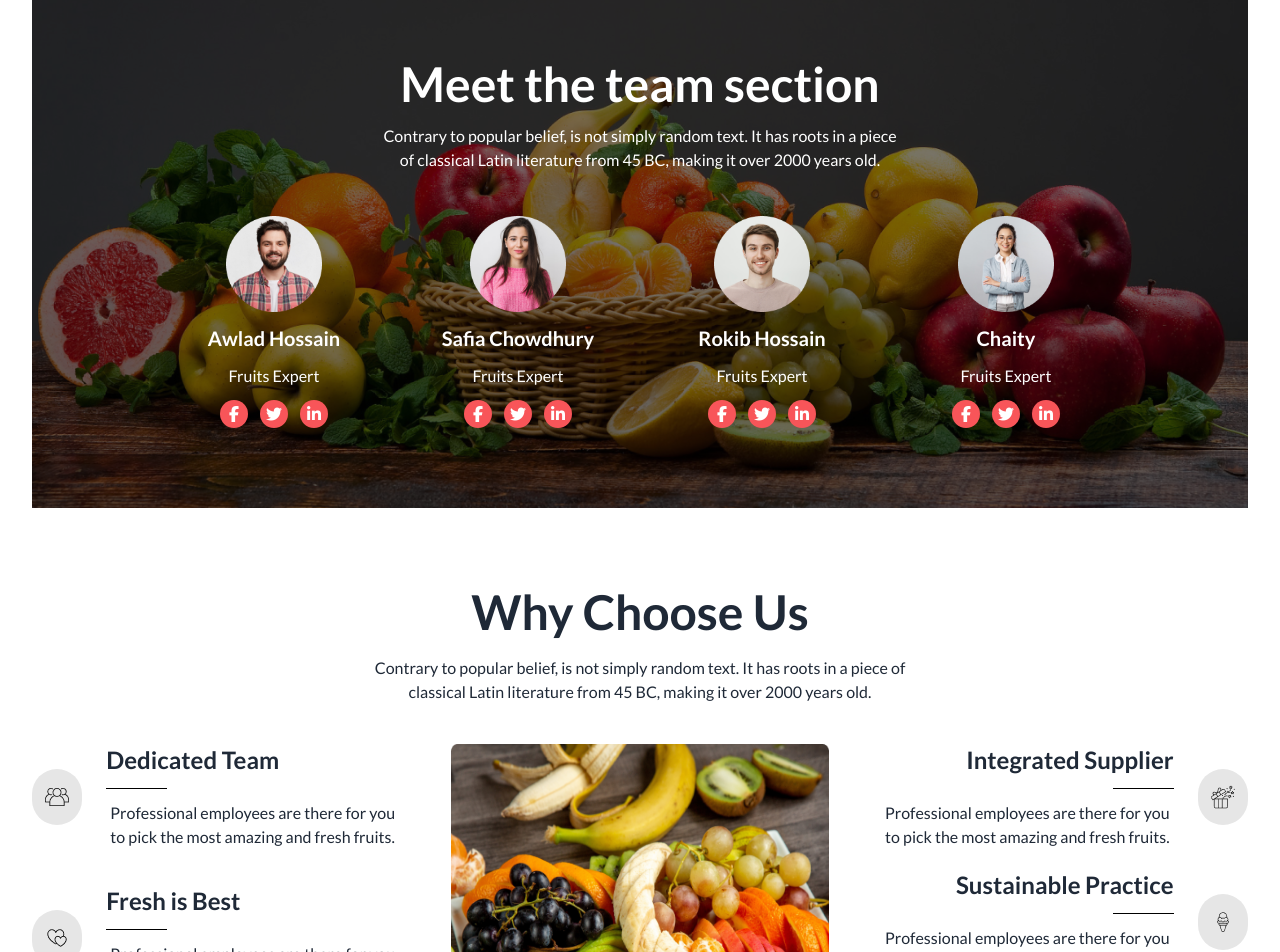
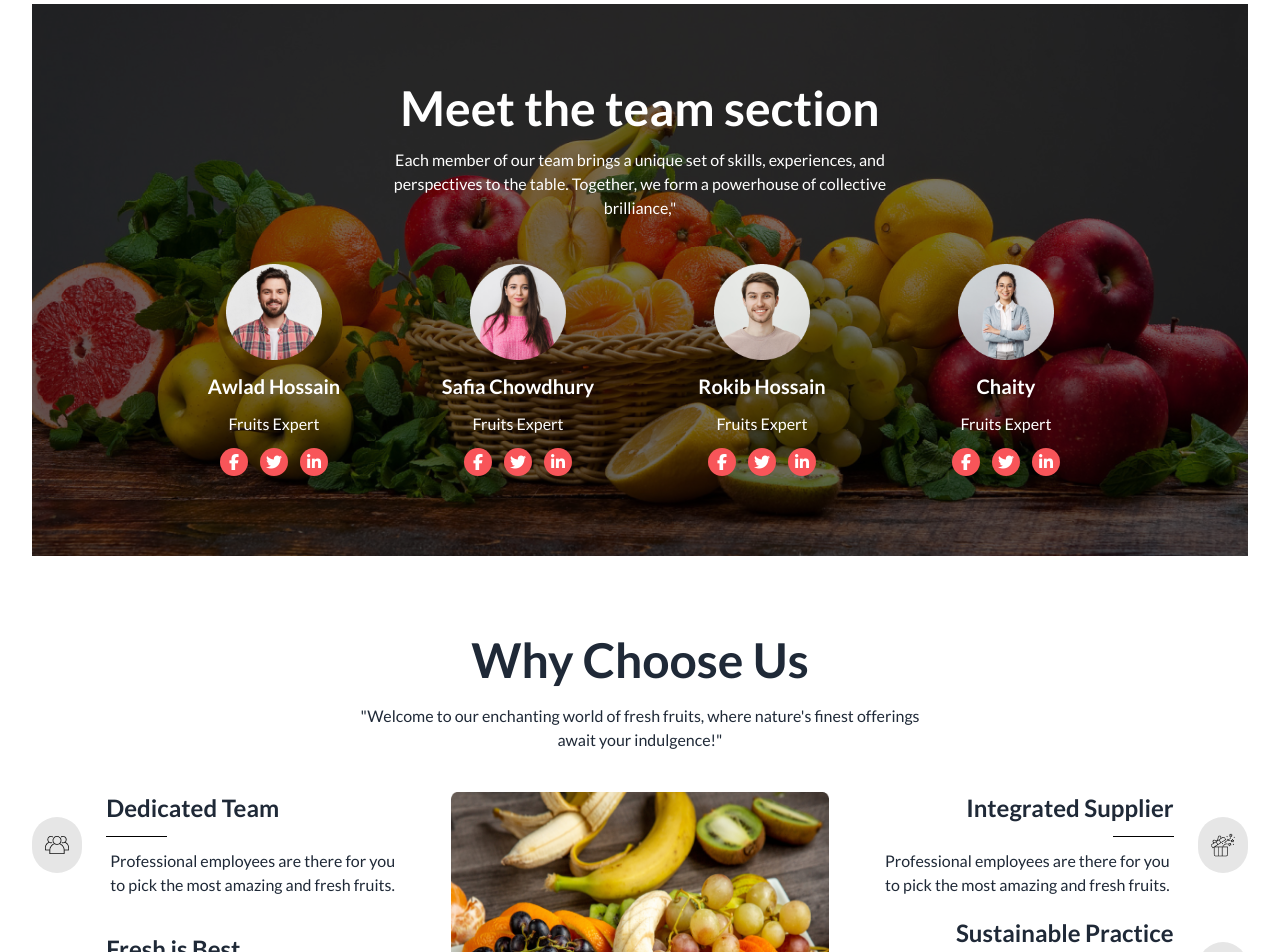
Before and after one commit to Mdforidulislam/fruit-brust, a plain HTML site: page index.html in a window 1280 px wide. Shown: the part 1720-2672 px from the top of the page. Drawn offline with nearby package versions, Linux system fonts and the light colour scheme.

Commit message:
content change to fresh fruits

```diff
--- a/index.html
+++ b/index.html
@@ -267,9 +267,7 @@
                 Deal of the day
               </h2>
               <p class="text-base font-normal lg:w-[550px] m-auto">
-                Contrary to popular belief, is not simply random text. It has
-                roots in a piece of classical Latin literature from 45 BC,
-                making it over 2000 years old.
+                We take immense pride in offering you the best-rated, freshest fruits available in town. With a deep commitment to hygiene and customer satisfaction ! So you can buy our freshest fruits !
               </p>
             </div>
             <div>
@@ -618,9 +616,7 @@
                 Meet the team section
               </h3>
               <p class="px-4 lg:w-[550px] m-auto text-white">
-                Contrary to popular belief, is not simply random text. It has
-                roots in a piece of classical Latin literature from 45 BC,
-                making it over 2000 years old.
+                Each member of our team brings a unique set of skills, experiences, and perspectives to the table. Together, we form a powerhouse of collective brilliance,"
               </p>
             </div>
             <div
@@ -741,9 +737,7 @@
           <div class="text-center space-y-5">
             <h2 class="text-2xl lg:text-5xl font-bold">Why Choose Us</h2>
             <p class="max-w-xl m-auto">
-              Contrary to popular belief, is not simply random text. It has
-              roots in a piece of classical Latin literature from 45 BC, making
-              it over 2000 years old.
+              "Welcome to our enchanting world of fresh fruits, where nature's finest offerings await your indulgence!"
             </p>
           </div>
           <!-- content section -->
```
